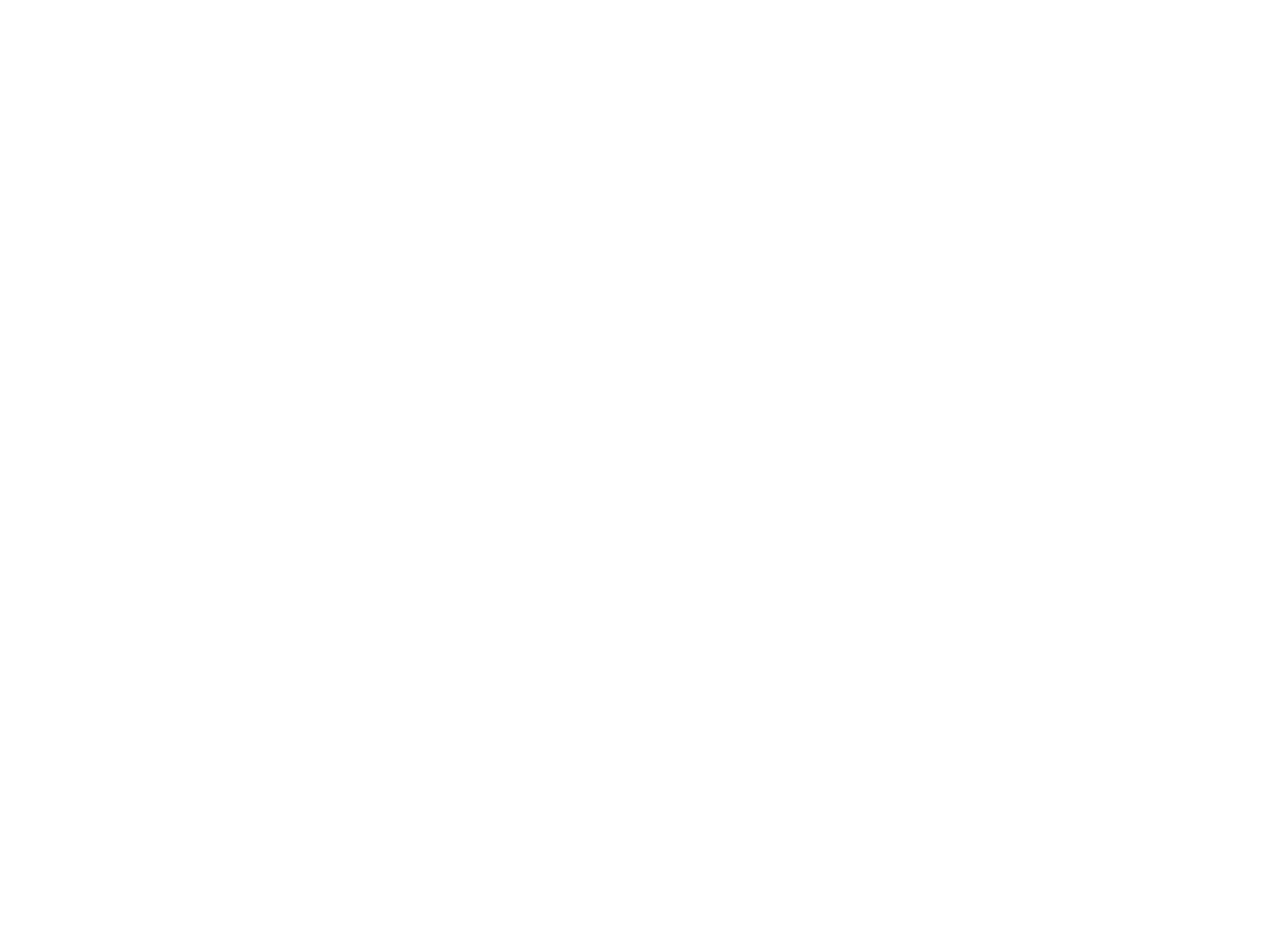
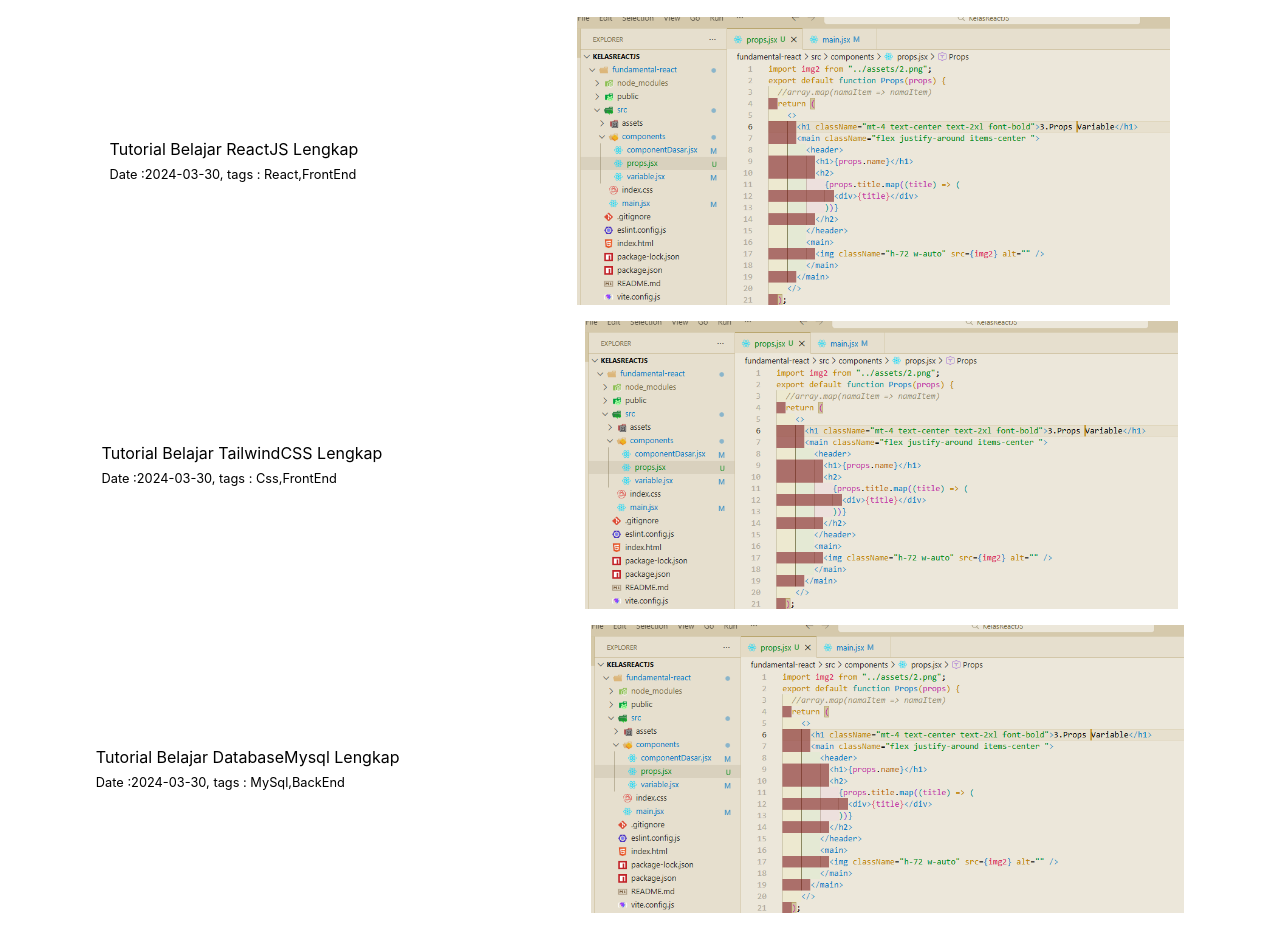
Before and after one commit to MuhammadRamdani121/Fundamental_ReactJS, a React (Vite) app: page / in a window 1280 px wide. Shown: the part 1020-1949 px from the top of the page. Before the commit the page ends 973 px from the top, so only its background shows below. Built offline with nearby package versions, Linux system fonts and the light colour scheme.

Commit message:
Menambahkan File Blog Menggunakan Json

```diff
--- /dev/null
+++ b/src/components/postjson/main.jsx
@@ -0,0 +1,12 @@
+import post from "../../post.json";
+import PostJson from "../postjson/postJson";
+export default function MainJson() {
+  return (
+    <>
+      <h1 className="mt-4 text-center text-2xl font-bold">4.Props Json</h1>
+      {post.map((blog) => (
+        <PostJson title={blog.title} tags={blog.tags} date={blog.date} />
+      ))}
+    </>
+  );
+}
--- /dev/null
+++ b/src/components/postjson/postJson.jsx
@@ -0,0 +1,19 @@
+import img3 from "../../assets/3.png";
+export default function PostJso(props) {
+  //array.map(namaItem => namaItem)
+  return (
+    <>
+      <main className="flex justify-around items-center my-4">
+        <header className="">
+          <h1>{props.title}</h1>
+          <small>
+            Date :{props.date}, tags : {props.tags.join(",")}
+          </small>
+        </header>
+        <main>
+          <img className="h-72 w-auto" src={img3} alt="" />
+        </main>
+      </main>
+    </>
+  );
+}
--- a/src/main.jsx
+++ b/src/main.jsx
@@ -5,6 +5,7 @@
 import ComponentDasar from "./components/componentDasar.jsx";
 import Variable from "./components/variable.jsx";
 import Props from "./components/props.jsx";
+import MainJson from "./components/postjson/main.jsx";
 
 createRoot(document.getElementById("root")).render(
   <StrictMode>
@@ -14,5 +15,6 @@
       name="Muhammad Ramdani"
       title={["tutorial JavaSciprt", "Tutorial CSS", "Tutorial HTML"]}
     />
+    <MainJson />
   </StrictMode>,
 );
--- /dev/null
+++ b/src/post.json
@@ -0,0 +1,17 @@
+[
+  {
+    "title": "Tutorial Belajar ReactJS Lengkap",
+    "tags": ["React", "FrontEnd"],
+    "date": "2024-03-30"
+  },
+  {
+    "title": "Tutorial Belajar TailwindCSS Lengkap",
+    "tags": ["Css", "FrontEnd"],
+    "date": "2024-03-30"
+  },
+  {
+    "title": "Tutorial Belajar DatabaseMysql Lengkap",
+    "tags": ["MySql", "BackEnd"],
+    "date": "2024-03-30"
+  }
+]
```
